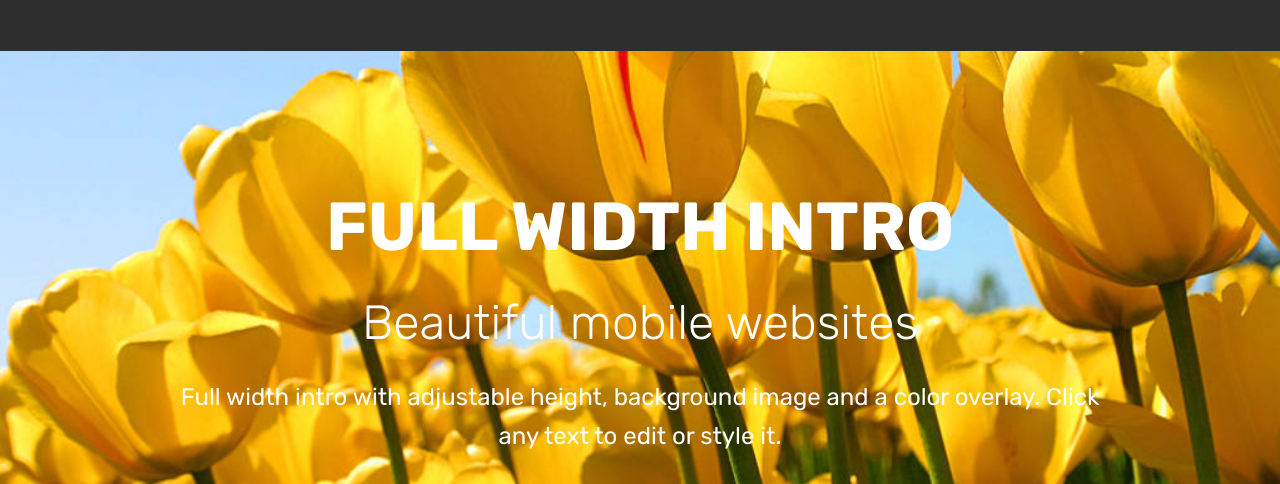
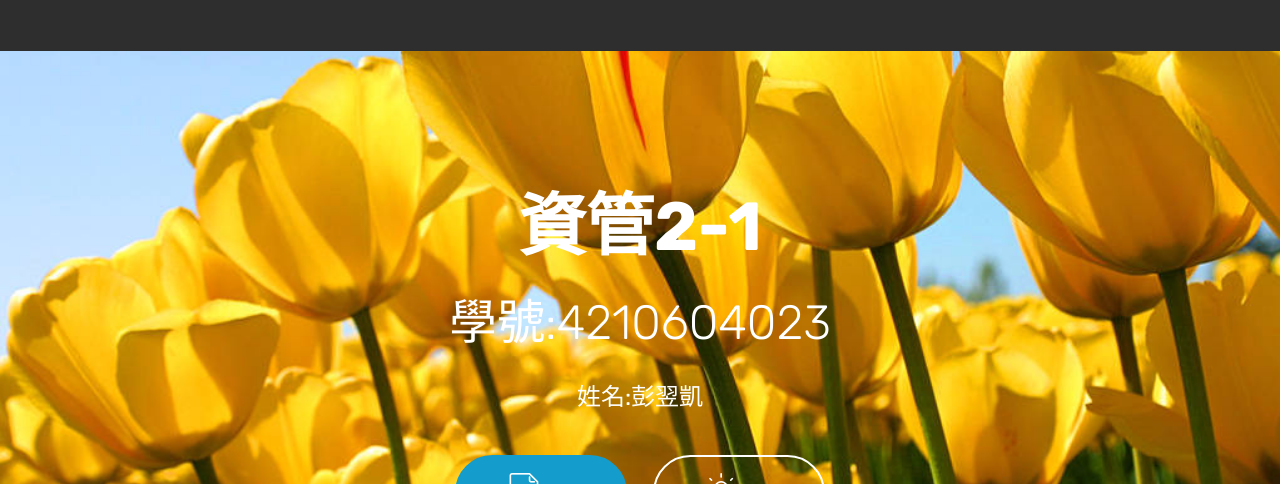
Before and after one commit to viewsonic316/home, a plain HTML site: page index.html in a window 1280 px wide. Shown: the part 280-764 px from the top of the page. Drawn offline with Linux system fonts and the light colour scheme; files whose address does not match are found by name.

Commit message:
create github pages

```diff
--- a/index.html
+++ b/index.html
@@ -73,7 +73,7 @@
     </nav>
 </section>
 
-<section class="engine"><a href="https://mobirise.info/b">create a website for free</a></section><section class="cid-qTkAaeaxX5" id="footer1-2">
+<section class="engine"><a href="https://mobirise.info/s">bootstrap theme</a></section><section class="cid-qTkAaeaxX5" id="footer1-2">
 
 
 
@@ -171,15 +171,9 @@
     <div class="container">
         <div class="row justify-content-md-center">
             <div class="mbr-white col-md-10">
-                <h1 class="mbr-section-title align-center mbr-bold pb-3 mbr-fonts-style display-1">
-                    FULL WIDTH INTRO
-                </h1>
-                <h3 class="mbr-section-subtitle align-center mbr-light pb-3 mbr-fonts-style display-2">
-                    Beautiful mobile websites
-                </h3>
-                <p class="mbr-text align-center pb-3 mbr-fonts-style display-5">
-                    Full width intro with adjustable height, background image and a color overlay. Click any text to edit or style it.
-                </p>
+                <h1 class="mbr-section-title align-center mbr-bold pb-3 mbr-fonts-style display-1">資管2-1</h1>
+                <h3 class="mbr-section-subtitle align-center mbr-light pb-3 mbr-fonts-style display-2">學號:4210604023</h3>
+                <p class="mbr-text align-center pb-3 mbr-fonts-style display-5">姓名:彭翌凱<br></p>
                 <div class="mbr-section-btn align-center"><a class="btn btn-md btn-primary display-5" href="page1.html" target="_blank">
                         <span class="mbr-iconfont mbri-file">1</span></a>
                     <a class="btn btn-md btn-white-outline display-5" href="https://mobirise.co">
```
Also changed, not shown: page1.html (+1 -1 lines), 1 other file.
